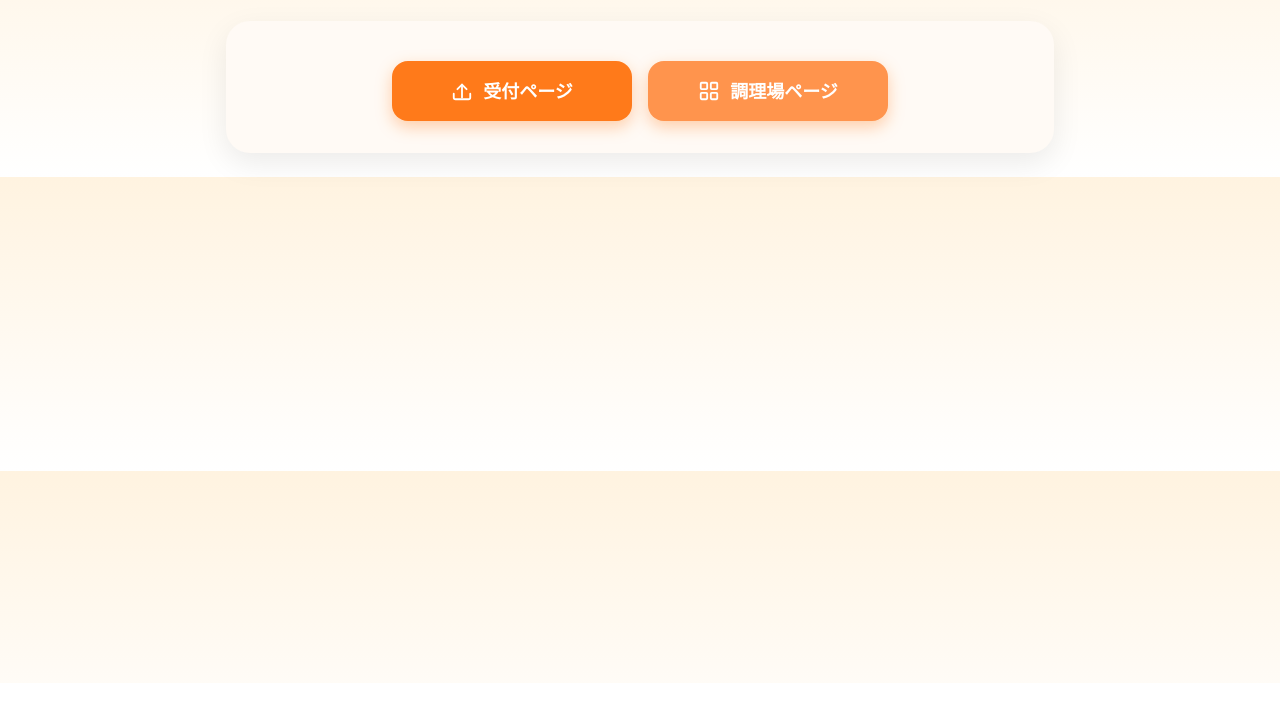
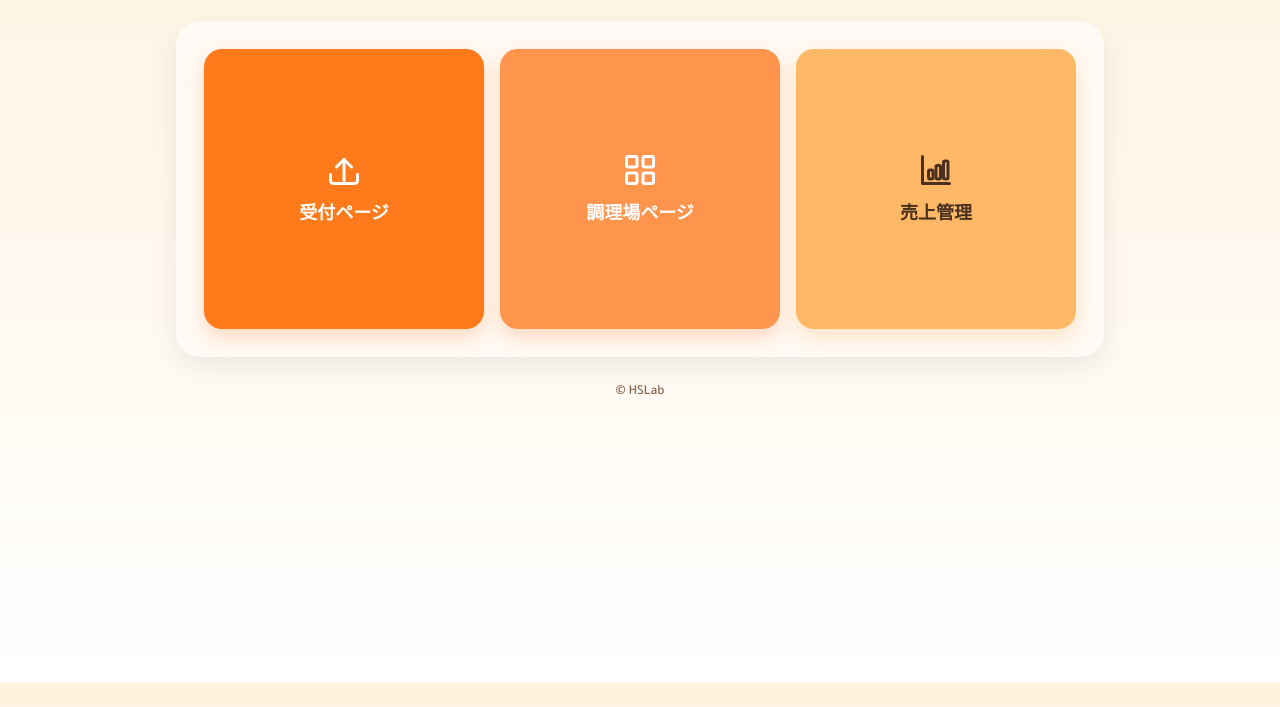
Before and after one commit to mr5016/gakubusai, a website: page public/index.html in a window 1280 px wide. Shown: the part 117-824 px from the top of the page. Before the commit the page ends 800 px from the top, so only its background shows below. Drawn offline with Linux system fonts and the light colour scheme.

Commit message:
Update index.html

```diff
--- a/public/index.html
+++ b/public/index.html
@@ -8,24 +8,58 @@
 <style>
 :root{
   --bg:#fff3e0; --paper:#fffaf5; --ink:#4a3020; --muted:#8b5e34;
---accent:#ff7a1a; --accent-2:#ffb865; --accent-3:#ffe3c7;
+  --accent:#ff7a1a; --accent-2:#ff944d; --accent-3:#ffb865;
   --ring:#ff9a4d; --ok:#2f6f2f; --danger:#8a1a1a;
 }
 *{box-sizing:border-box}
-body{margin:0;background:linear-gradient(180deg,var(--bg),#fff);color:var(--ink);font-family:'M PLUS Rounded 1c',system-ui,-apple-system,sans-serif}
-header{max-width:860px;margin:24px auto 0;padding:0 16px;display:flex;align-items:center;gap:14px}
+html,body{height:100%}
+body{
+  margin:0;background:linear-gradient(180deg,var(--bg),#fff);
+  color:var(--ink);font-family:'M PLUS Rounded 1c',system-ui,-apple-system,sans-serif
+}
+header{max-width:960px;margin:24px auto 0;padding:0 16px;display:flex;align-items:center;gap:14px}
 .logo{width:64px;height:64px}
 h1{font-size:clamp(28px,5vw,40px);margin:0 0 4px 0;letter-spacing:.5px}
 .sub{color:#835a41;margin:0}
-.wrap{max-width:860px;margin:24px auto;padding:0 16px}
-.panel{background:var(--paper);border-radius:24px;box-shadow:0 10px 30px rgba(0,0,0,.08);padding:28px;text-align:center}
-.btns{display:flex;flex-wrap:wrap;gap:16px;justify-content:center;margin:12px 0 4px}
-a.btn{display:inline-flex;align-items:center;gap:10px;min-width:240px;justify-content:center;padding:16px 22px;border-radius:16px;text-decoration:none;color:#fff;background:var(--accent);font-weight:900;font-size:18px;box-shadow:0 6px 16px rgba(255,122,26,.35);transition:transform .06s ease}
-a.btn svg{width:22px;height:22px}
-a.btn:hover{transform:translateY(-1px)}
-a.btn.sec{background:#ff944d}
-footer{max-width:860px;margin:18px auto 28px;color:#86644b;font-size:12px;text-align:center}
 .doodle{margin-left:auto}
+
+.main{max-width:960px;margin:24px auto;padding:0 16px}
+.panel{
+  background:var(--paper);border-radius:24px;box-shadow:0 10px 30px rgba(0,0,0,.08);
+  padding:28px;text-align:center
+}
+
+/* ====== 正方形タイルボタン ====== */
+.grid{
+  display:grid;gap:16px;
+  grid-template-columns: repeat( auto-fit, minmax(160px, 1fr) );
+}
+.tile{
+  position:relative; display:flex; flex-direction:column; align-items:center; justify-content:center;
+  aspect-ratio:1 / 1; /* 正方形 */
+  border-radius:18px; text-decoration:none; color:#fff; font-weight:900;
+  box-shadow:0 8px 20px rgba(255,122,26,.25);
+  transition:transform .06s ease, box-shadow .12s ease;
+  outline: none;
+}
+.tile:hover{ transform:translateY(-1px); box-shadow:0 10px 24px rgba(0,0,0,.12) }
+.tile:focus-visible{ box-shadow:0 0 0 4px var(--ring), 0 8px 20px rgba(0,0,0,.08) }
+.tile svg{ width:36px; height:36px; margin-bottom:10px }
+.tile span{ font-size:18px }
+
+/* カラー・アクセント */
+.tile.rec { background: var(--accent); }
+.tile.kit { background: var(--accent-2); }
+.tile.pro { background: var(--accent-3); color:#4a3020; box-shadow:0 8px 20px rgba(255,184,101,.35) }
+.tile.pro:hover{ box-shadow:0 10px 24px rgba(0,0,0,.12) }
+
+/* フッタ */
+footer{max-width:960px;margin:18px auto 28px;color:#86644b;font-size:12px;text-align:center}
+
+/* 小さめ端末の微調整 */
+@media (max-width:420px){
+  .grid{ grid-template-columns: repeat(2, 1fr); }
+}
 </style>
 </head>
 <body>
@@ -43,7 +77,7 @@ footer{max-width:860px;margin:18px auto 28px;color:#86644b;font-size:12px;text-a
   </svg>
   <div>
     <h1>学部祭 注文管理</h1>
-<p class="sub">受付と調理場でリアルタイム連携（オレンジテーマ）</p>
+    <p class="sub">受付・調理場・売上管理を正方形タイルでナビゲート</p>
   </div>
   <svg class="doodle" width="100" height="64" viewBox="0 0 120 64" xmlns="http://www.w3.org/2000/svg" aria-hidden="true">
     <rect x="6" y="22" width="108" height="24" rx="12" fill="#ffcf9e" stroke="#ff9a4d"/>
@@ -52,18 +86,44 @@ footer{max-width:860px;margin:18px auto 28px;color:#86644b;font-size:12px;text-a
   </svg>
 </header>
 
-
-<div class="wrap">
-<div class="panel">
-<div class="btns">
-<a class="btn" href="/reception/index.html" title="受付へ">
-<svg viewBox="0 0 24 24" fill="none" stroke="currentColor" stroke-width="2" stroke-linecap="round" stroke-linejoin="round"><path d="M21 15v4a2 2 0 0 1-2 2H5a2 2 0 0 1-2-2v-4"/><polyline points="7 10 12 5 17 10"/><line x1="12" y1="5" x2="12" y2="19"/></svg>
-受付ページ
-</a>
-<a class="btn sec" href="/kitchen/index.html" title="調理場へ">
-<svg viewBox="0 0 24 24" fill="none" stroke="currentColor" stroke-width="2" stroke-linecap="round" stroke-linejoin="round"><rect x="3" y="3" width="7" height="7" rx="1"/><rect x="14" y="3" width="7" height="7" rx="1"/><rect x="14" y="14" width="7" height="7" rx="1"/><rect x="3" y="14" width="7" height="7" rx="1"/></svg>
-調理場ページ
+<main class="main">
+  <section class="panel" aria-label="主要ナビゲーション">
+    <div class="grid">
+      <a class="tile rec" href="/reception/index.html" aria-label="受付ページへ">
+        <svg viewBox="0 0 24 24" fill="none" stroke="currentColor" stroke-width="2"
+             stroke-linecap="round" stroke-linejoin="round" aria-hidden="true">
+          <path d="M21 15v4a2 2 0 0 1-2 2H5a2 2 0 0 1-2-2v-4"/>
+          <polyline points="7 10 12 5 17 10"/>
+          <line x1="12" y1="5" x2="12" y2="19"/>
+        </svg>
+        <span>受付ページ</span>
       </a>
 
+      <a class="tile kit" href="/kitchen/index.html" aria-label="調理場ページへ">
+        <svg viewBox="0 0 24 24" fill="none" stroke="currentColor" stroke-width="2"
+             stroke-linecap="round" stroke-linejoin="round" aria-hidden="true">
+          <rect x="3" y="3" width="7" height="7" rx="1"/>
+          <rect x="14" y="3" width="7" height="7" rx="1"/>
+          <rect x="14" y="14" width="7" height="7" rx="1"/>
+          <rect x="3" y="14" width="7" height="7" rx="1"/>
+        </svg>
+        <span>調理場ページ</span>
+      </a>
+
+      <a class="tile pro" href="/profit/index.html" aria-label="売上管理ページへ">
+        <svg viewBox="0 0 24 24" fill="none" stroke="currentColor" stroke-width="2"
+             stroke-linecap="round" stroke-linejoin="round" aria-hidden="true">
+          <path d="M3 3v18h18"/>
+          <rect x="7" y="12" width="3" height="6" rx="1"/>
+          <rect x="12" y="9" width="3" height="9" rx="1"/>
+          <rect x="17" y="6" width="3" height="12" rx="1"/>
+        </svg>
+        <span>売上管理</span>
+      </a>
     </div>
+  </section>
+</main>
+
+<footer>© HSLab</footer>
+</body>
 </html>
```
Lines whose indentation alone changed are shown as unchanged.
